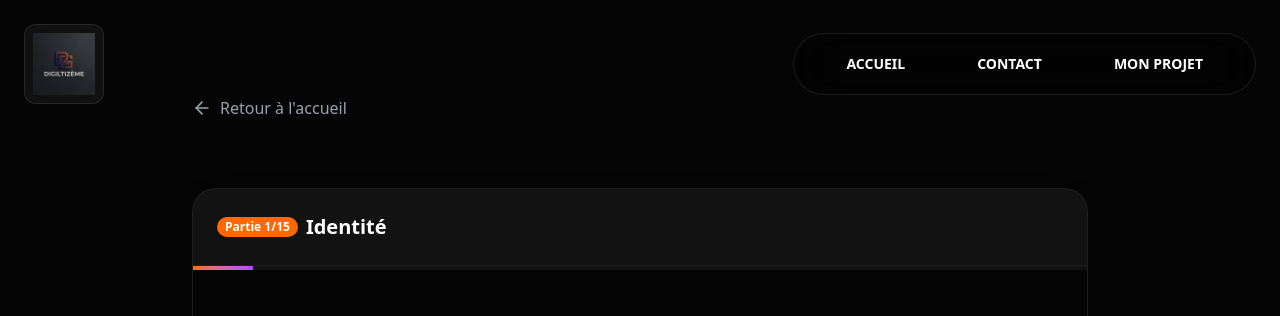
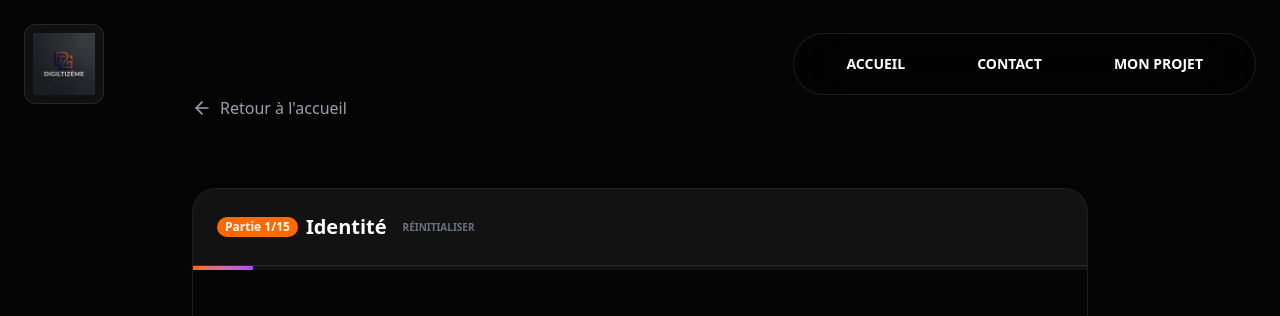
Before and after one commit to Adigiltizeme/digiltizeme-portfolio, a React (Vite) app: page /plan in a window 1280 px wide. Shown: the top 316 px of the page. Built offline with nearby package versions, Linux system fonts and the light colour scheme; no server answers.

Commit message:
fix: add diagnostic logs and force reset button for questionnaire

```diff
--- a/src/components/sections/ClientQuestionnaire.jsx
+++ b/src/components/sections/ClientQuestionnaire.jsx
@@ -147,15 +147,26 @@ const SECTIONS = [
 const ClientQuestionnaire = ({ onClose, isFullPage = false }) => {
     const [currentSection, setCurrentSection] = useState(() => {
         const saved = localStorage.getItem('digiltizeme_draft_section');
+        console.log("🛠️ [DEBUG] Loading draft section:", saved);
         return saved ? parseInt(saved, 10) : 0;
     });
     const [formData, setFormData] = useState(() => {
-        // Load from localStorage on initialization
         const saved = localStorage.getItem('digiltizeme_draft_questionnaire');
+        console.log("🛠️ [DEBUG] Loading draft data exists:", !!saved);
         return saved ? JSON.parse(saved) : {};
     });
     const [isSubmitting, setIsSubmitting] = useState(false);
     const [isSuccess, setIsSuccess] = useState(false);
+
+    // Force reset helper
+    const handleForceReset = () => {
+        localStorage.removeItem('digiltizeme_draft_questionnaire');
+        localStorage.removeItem('digiltizeme_draft_section');
+        setFormData({});
+        setCurrentSection(0);
+        setIsSuccess(false);
+        console.log("🛠️ [DEBUG] Manual reset triggered");
+    };
 
     // Save data to localStorage
     React.useEffect(() => {
@@ -232,12 +243,20 @@ const ClientQuestionnaire = ({ onClose, isFullPage = false }) => {
                 style={{ maxHeight: isFullPage ? 'none' : '90dvh' }} // Use dynamic viewport height
             >
                 {/* Header */}
-                <div className="flex justify-between items-center p-6 border-b border-white/5 bg-white/5">
-                    <div>
+                <div className="flex justify-between items-center p-6 border-b border-white/10 bg-white/5">
+                    <div className="flex items-center gap-4">
                         <h2 className="text-xl font-bold flex items-center gap-2">
                             <span className="bg-orange-500 text-white text-xs px-2 py-0.5 rounded-full">Partie {currentSection + 1}/{SECTIONS.length}</span>
                             {SECTIONS[currentSection].title}
                         </h2>
+                        {isFullPage && (
+                            <button
+                                onClick={handleForceReset}
+                                className="text-[10px] uppercase font-bold text-gray-500 hover:text-white transition-colors"
+                            >
+                                Réinitialiser
+                            </button>
+                        )}
                     </div>
                     {!isFullPage && (
                         <button onClick={onClose} className="p-2 hover:bg-white/10 rounded-full transition-colors">
```
